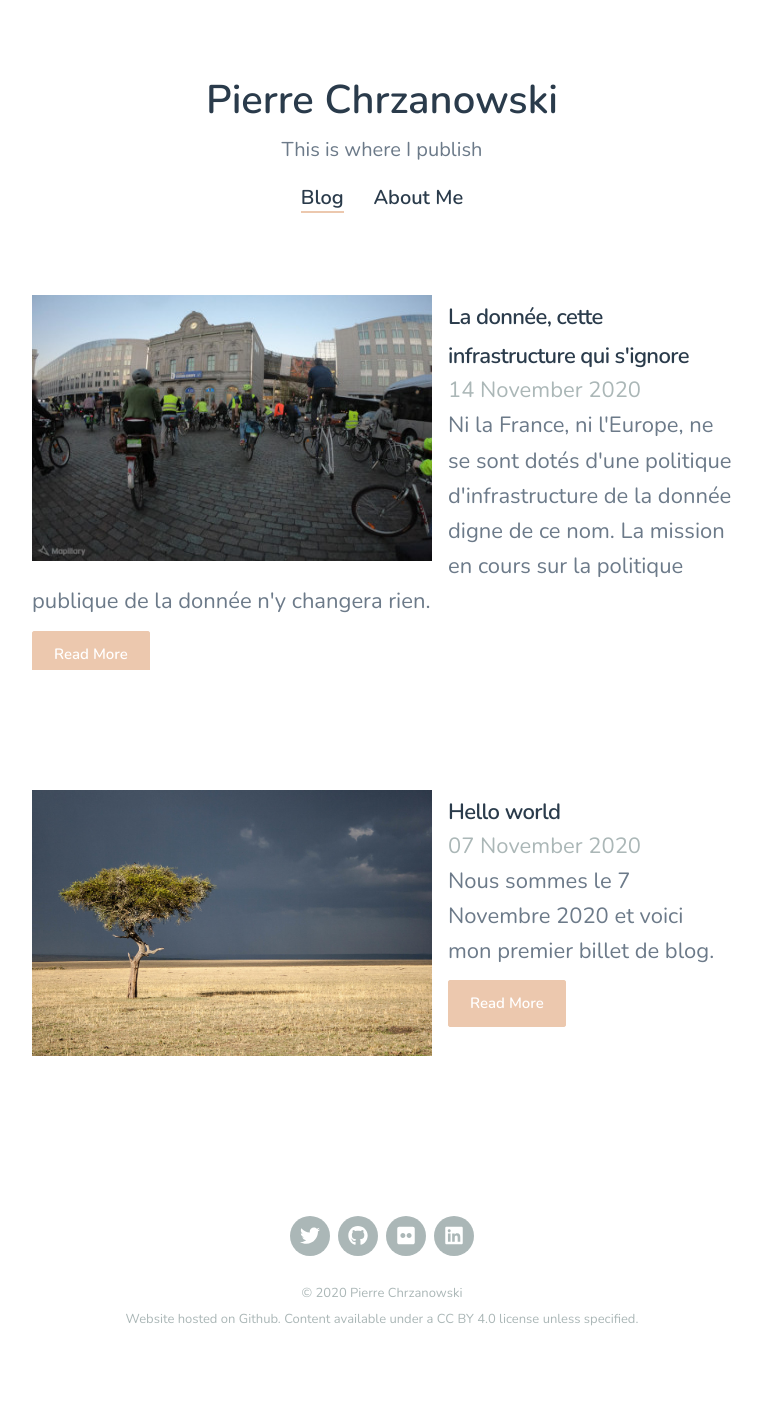
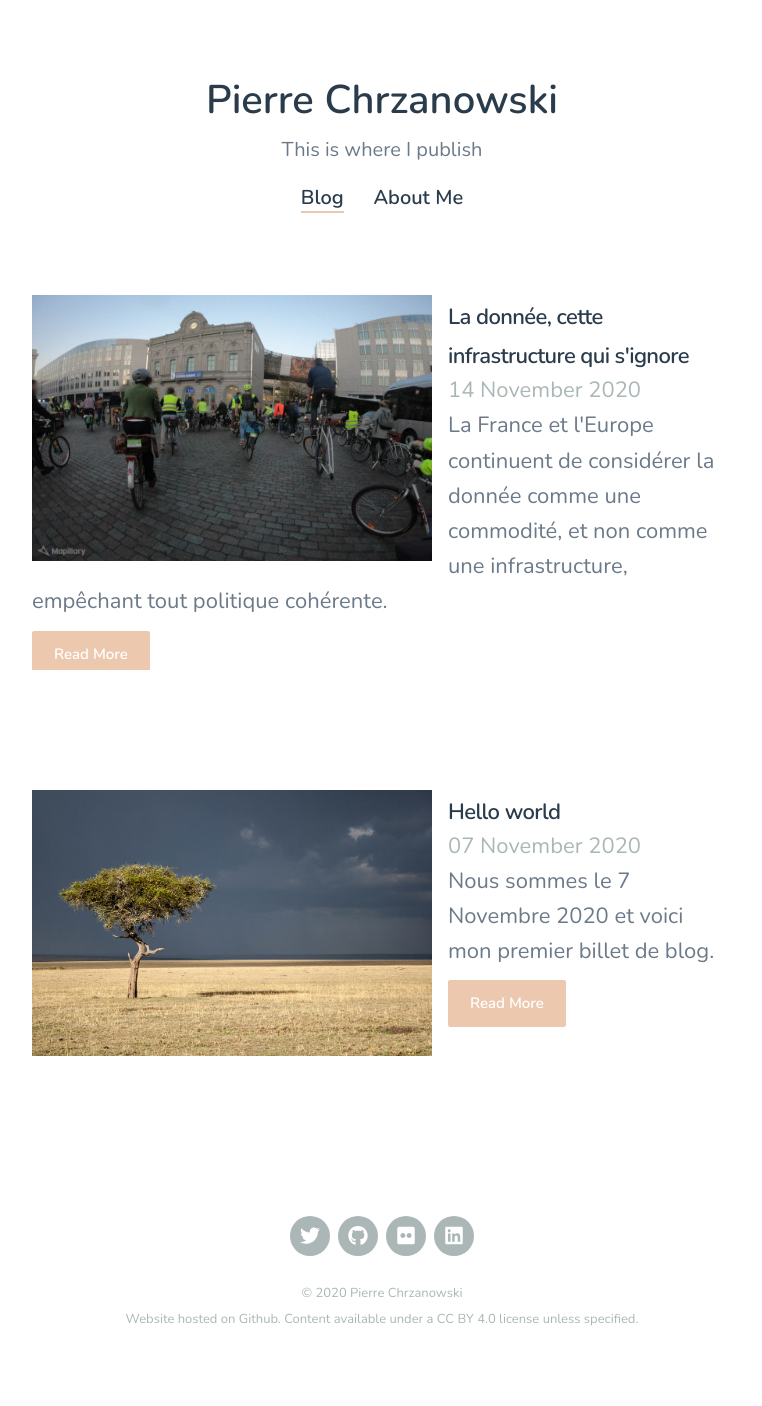
Before and after one commit to pzwsk/pzwsk.eu, a Jekyll site: the page built from index.html, in a window 1280 px wide. Shown: the whole page, without its empty margins (258-1020 px from the left). Built offline with Jekyll 4.4.1, drawn with Linux system fonts in a browser that asks for light colours; nearby versions of some CDN libraries; the list of posts is cut into pages by our own code.

Commit message:
Update from Forestry.io pierre.chrzanowski@gmail.com updated _posts/2020-11-14-la-donnee-cette-infrastructure-qui-s-ignore.md

```diff
--- a/_posts/2020-11-14-la-donnee-cette-infrastructure-qui-s-ignore.md
+++ b/_posts/2020-11-14-la-donnee-cette-infrastructure-qui-s-ignore.md
@@ -6,11 +6,10 @@ tag:
 - économie
 - infrastructure
 title: La donnée, cette infrastructure qui s'ignore
-date: 2020-11-14 23:00:00 +0000
+date: 2020-11-14T23:00:00.000+00:00
 featured_image: "/uploads/mapillary_brussels_small.jpg"
-excerpt: Ni la France, ni l'Europe, ne se sont dotés d'une politique d'infrastructure
-  de la donnée digne de ce nom. La mission en cours sur la politique publique de la
-  donnée n'y changera rien.
+excerpt: La France et l'Europe continuent de considérer la donnée comme une commodité,
+  et non comme une infrastructure, empêchant tout politique cohérente.
 
 ---
 {% include image.html url="/images/mapillary_brussels_large.jpg" description="Polyglot pour OSM Beligum Sponsored Camera, Mapillary, CC BY-SA 4.0" %}
```
